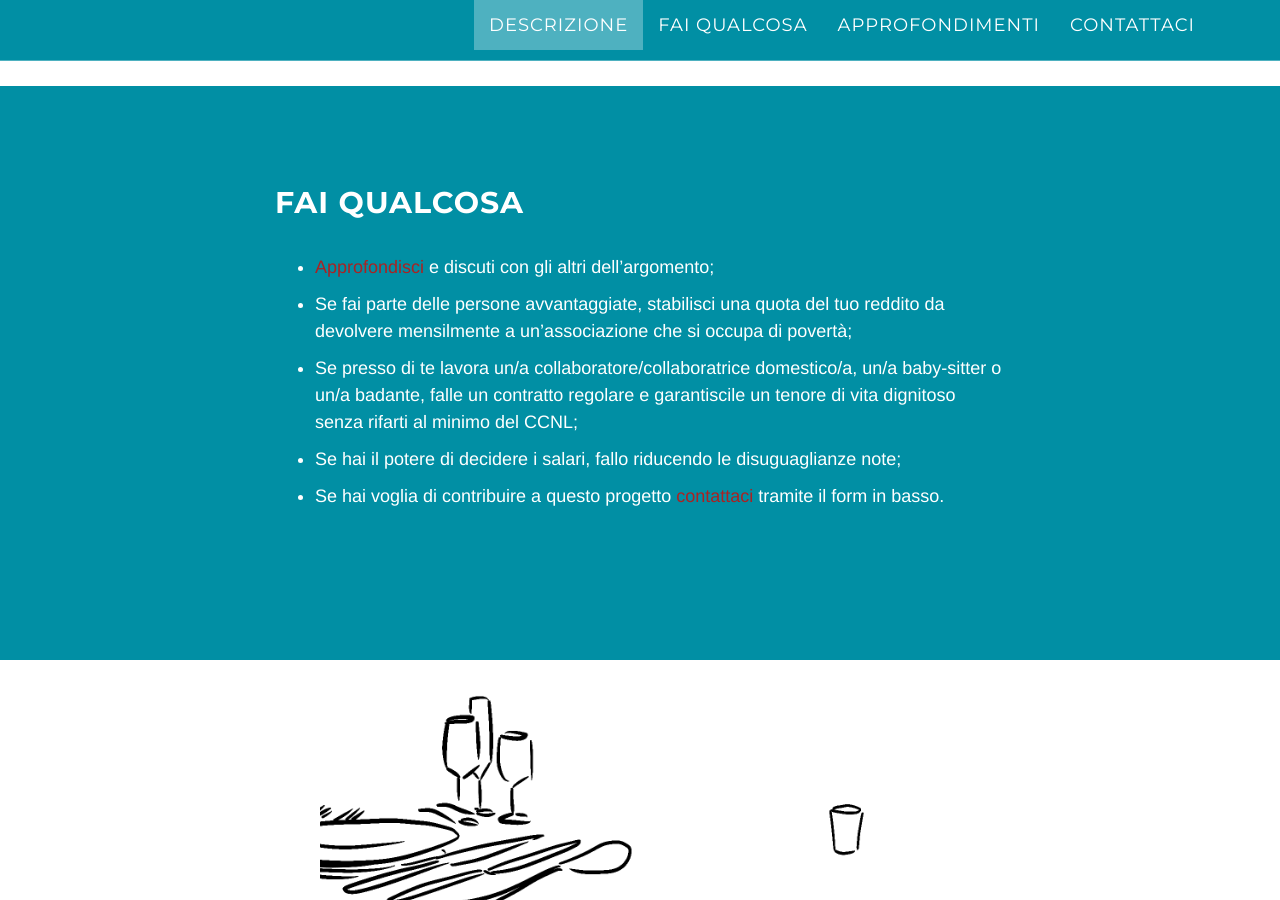
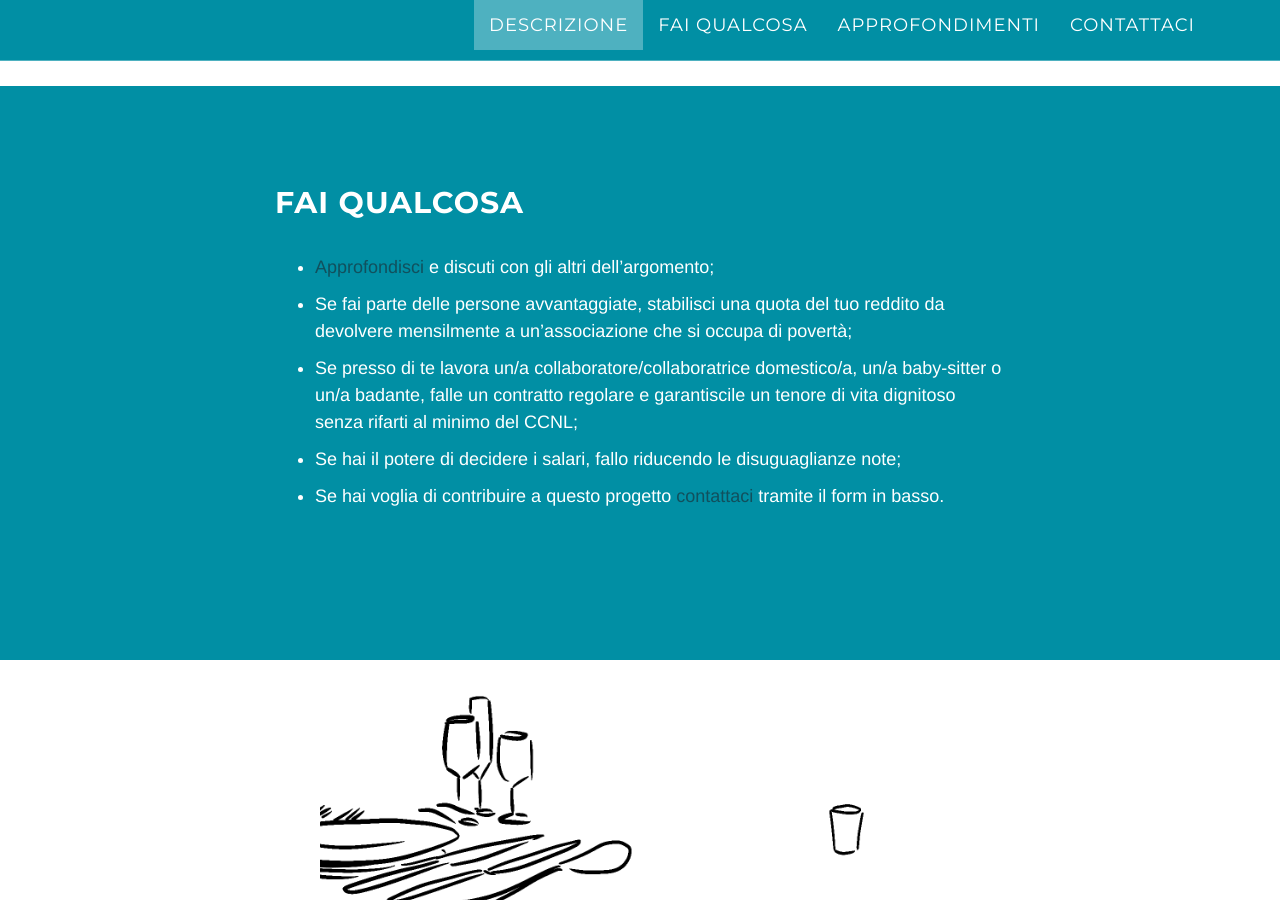
Before and after one commit to boringandsad/facciaafaccia, a Jekyll site: the page built from index.html, in a window 1280 px wide and 900 px high, scrolled down 1542 px. Built offline with Jekyll 4.4.1, drawn with Linux system fonts in a browser that asks for light colours.

Commit message:
color update

```diff
--- a/_includes/faiqualcosa.html
+++ b/_includes/faiqualcosa.html
@@ -5,7 +5,7 @@
                 <div class="col-lg-8 col-lg-offset-2">
                   <h2>Fai Qualcosa</h2>
                   <ul class="dosomething">
-                    <li><a class="page-scroll"
+                    <li><a class="page-scroll colorlink"
                     href='#approfondimenti'>Approfondisci</a> e
                     discuti con gli altri dell’argomento;</li>
                     <li>Se fai parte delle persone avvantaggiate,
@@ -20,7 +20,7 @@
                     <li>Se hai il potere di decidere i salari, fallo
                       riducendo le disuguaglianze note;</li>
                     <li>Se hai voglia di contribuire a questo progetto
-                    <a class="page-scroll" href="#contacts">contattaci</a> tramite il form in basso.</li>
+                    <a class="page-scroll colorlink" href="#contacts">contattaci</a> tramite il form in basso.</li>
                 </div>
             </div>
         </div>
```
Also changed, not shown: _includes/css/grayscale.css (+5 -5 lines).
